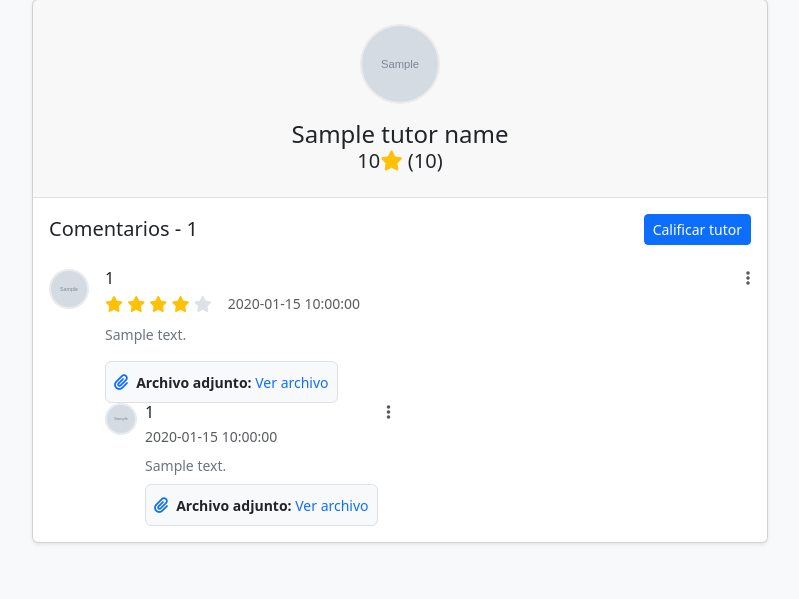
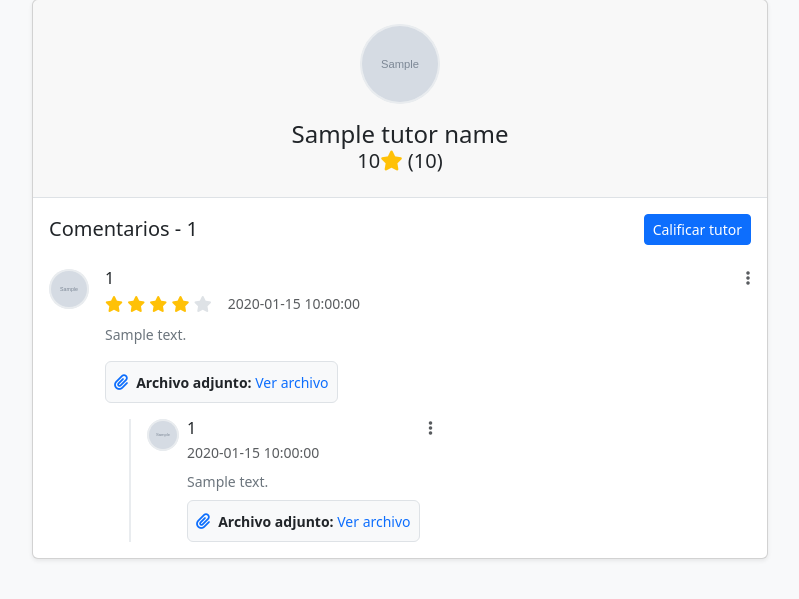
Before and after one commit to dsalazar-lectures/CI0136-I2025-final-project, a Flask app: template app/templates/index.html in a window 1280 px wide. Shown: the part 81-680 px from the top of the page, without its empty margins (240-1039 px from the left). Run offline with Flask 3, Linux system fonts and the light colour scheme; the template is opened without the code that fills it: most values are stand-ins (such as "Sample title", 1, 10 or a date in 2020); grey boxes marked "Sample" are stand-in pictures.

Commit message:
Added back visual indent in replies.

```diff
--- a/app/templates/index.html
+++ b/app/templates/index.html
@@ -114,8 +114,10 @@
                                     </div>
                                 {% endif %}
 
+                                <!-- Tutor Replies with Indentation -->
                                 {% if comment.replies %}
                                     {% for reply in comment.replies %}
+                                        <div class="ms-4 ps-3 reply-indent mt-3" style="border-left: 2px solid #e9ecef;">
                                             <div class="d-flex justify-content-between align-items-start">
                                                 <div class="d-flex">
                                                     <div class="avatar avatar-sm me-2">
@@ -139,7 +141,9 @@
                                                         <div class="mb-2">
                                                             <small class="text-muted">{{ reply.date }}</small>
                                                         </div>
-                                            <p class="small text-secondary mb-0">{{ reply.comment }}</p>
+                                                        <p class="small text-secondary mb-0">
+                                                            {{ reply.comment }}
+                                                        </p>
 
                                                         {% if reply.drive_link %}
                                                             <div class="mt-2 p-2 bg-light border rounded d-inline-block">
@@ -175,7 +179,7 @@
                                                     </ul>
                                                 </div>
                                             </div>
-
+                                        </div>
                                     {% endfor %}
                                 {% endif %}
                             </div>
```
Lines whose indentation alone changed are shown as unchanged.
